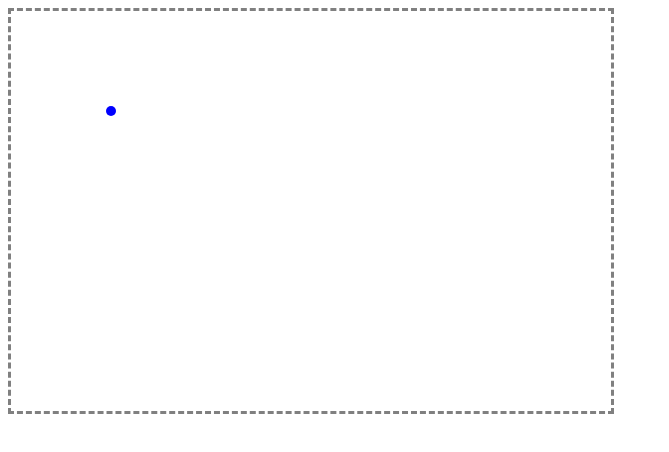
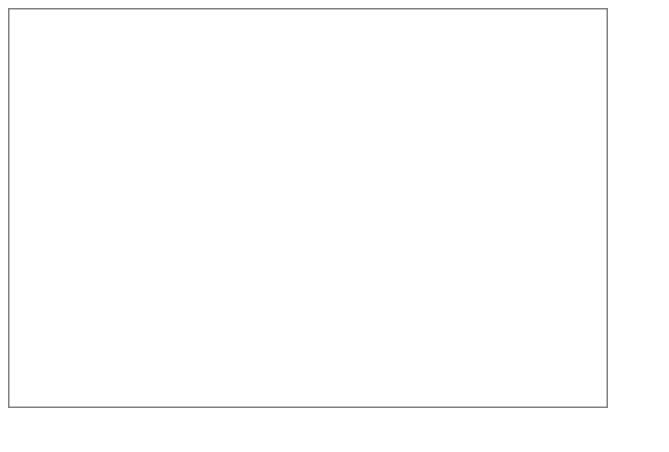
Before and after one commit to miwanoff/balls-2023, a plain HTML site: page index.html in a window 1280 px wide. Shown: the whole page, without its empty margins (0-669 px from the left). Drawn offline with Linux system fonts and the light colour scheme.

Commit message:
Add BallsGame class

```diff
--- a/balls-class.js
+++ b/balls-class.js
@@ -44,6 +44,33 @@ class Ball {
     }
   }
 }
-let ball = new Ball(canvas);
-console.log(ball.x, ball.y, ball.xSpeed, ball.ySpeed);
-ball.draw();
+// let ball = new Ball(canvas);
+// console.log(ball.x, ball.y, ball.xSpeed, ball.ySpeed);
+// ball.draw();
+
+class BallsGame {
+  constructor(balls, canvas) {
+    this.ctx = canvas.getContext("2d");
+    this.width = canvas.width;
+    this.height = canvas.height;
+    this.balls = balls;
+  }
+
+  clear () {
+    this.ctx.fillStyle = this.ctx.clearRect(0, 0, this.width, this.height);
+  }
+
+  drawBorder(){
+    this.ctx.strokeStyle = "grey";
+    this.ctx.lineWidth = 3;
+    this.ctx.strokeRect(0, 0, this.width, this.height);
+  }
+}
+
+
+const balls = [];
+for (let i = 0; i < n; i++) {
+  balls[i] = new Ball(canvas);
+}
+let ballsGame = new BallsGame(balls, canvas);
+ballsGame.drawBorder();
--- a/index.html
+++ b/index.html
@@ -7,9 +7,9 @@
     <meta name="viewport" content="width=device-width, initial-scale=1.0">
     <title>Document</title>
     <style>
-        #canvas {
+        /* #canvas {
             border: dashed grey;
-        }
+        } */
     </style>
 </head>
 
```
